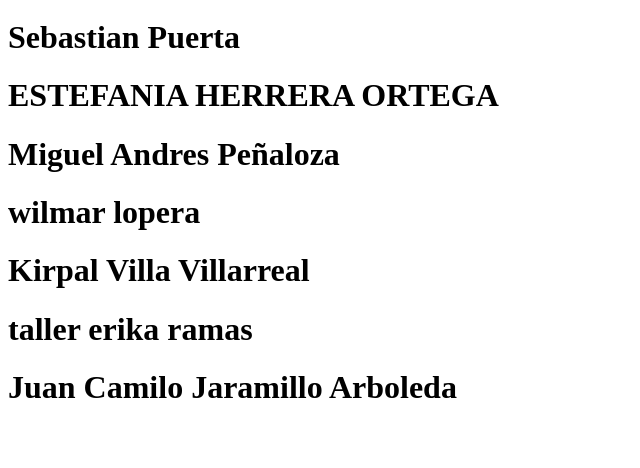
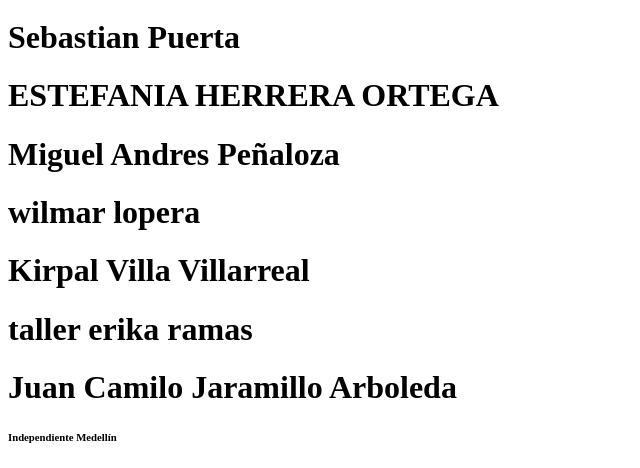
Before and after one commit to jjosegallegocesde/ramasmanana, a plain HTML site: page index.html in a window 1280 px wide. Shown: the part 704-1172 px from the top of the page, without its empty margins (0-640 px from the left). Before the commit the page ends 1132 px from the top, so only its background shows below. Drawn offline with Linux system fonts and the light colour scheme.

Commit message:
Se agregó equipo de futbol

```diff
--- a/index.html
+++ b/index.html
@@ -8,7 +8,7 @@
 </head>
 <body>
 
-  <h1>Juan Camilo Escobar</h1>
+    <h1>Juan Camilo Escobar</h1>
     <h1>John Smith</h1>
     <h1>Leonardo Lenis</h1>
     <h1>Miguel David Tamayo Toro</h1>
@@ -27,7 +27,7 @@
     <h1>Kirpal Villa Villarreal</h1>
     <h1>taller erika ramas</h1>
     <h1>Juan Camilo Jaramillo Arboleda</h1>
-
+    <h6>Independiente Medellín</h6>
 
 </body>
 </html>
```
